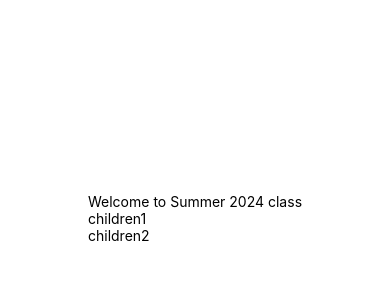
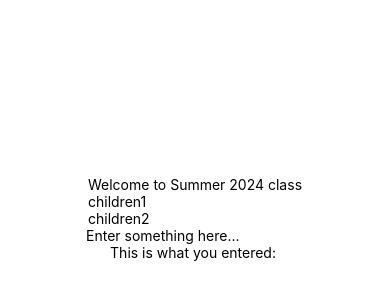
Before and after one commit to Liting-Zhou/summer24, a React Native app: screen / in a window 390 px wide. Shown: the part 204-504 px from the top of the page. Built offline with nearby package versions, Linux system fonts and the light colour scheme.

Commit message:
add TextInput and show anything user inputs

```diff
--- a/App.js
+++ b/App.js
@@ -1,9 +1,11 @@
 import { StatusBar } from "expo-status-bar";
-import { StyleSheet, Text, View } from "react-native";
+import { StyleSheet, Text, TextInput, View } from "react-native";
 import Header from "./components/Header";
+import React, { useState } from "react";
 
 export default function App() {
   const appName = "Summer 2024 class";
+  const [text, setText] = useState("");
 
   return (
     <View style={styles.container}>
@@ -11,6 +13,12 @@ export default function App() {
         <Text>children1</Text>
         <Text>children2</Text>
       </Header>
+      <TextInput
+        value={text}
+        onChangeText={(newText) => setText(newText)}
+        placeholder="Enter something here..."
+      />
+      <Text>This is what you entered: {text}</Text>
       <StatusBar style="auto" />
     </View>
   );
```
